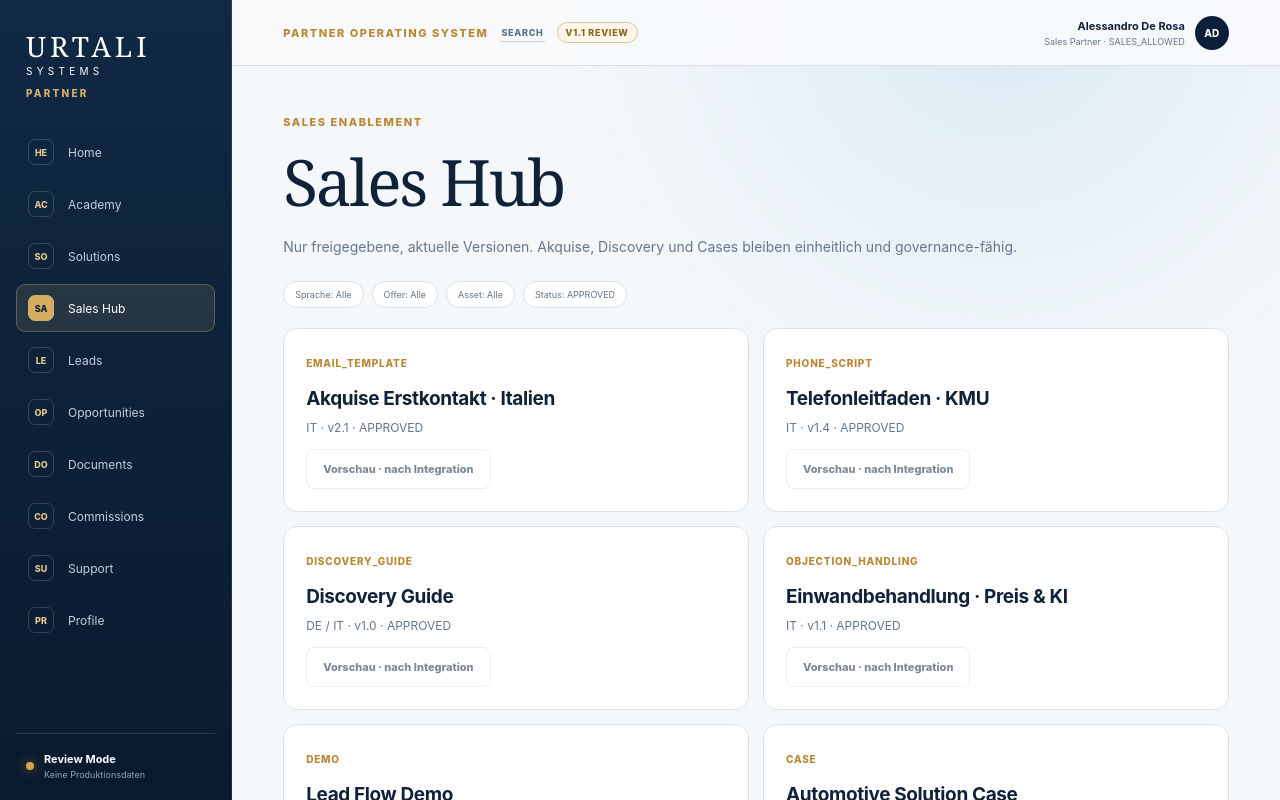
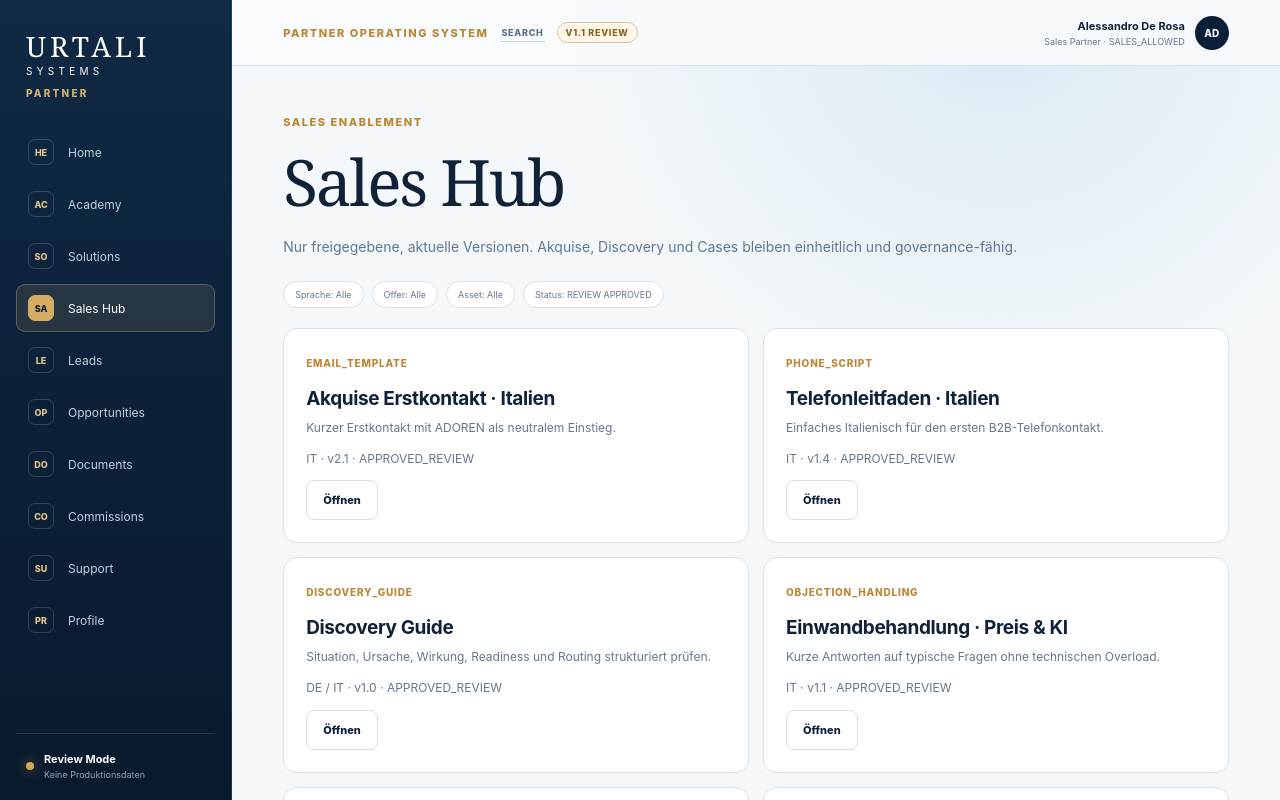
Before and after one commit to lavolpeofficial/vito-platform, a Next.js app in the folder apps/partner-portal/: page /sales in a window 1280 px wide. Shown: the top 800 px of the page. Built offline with nearby package versions, Linux system fonts and the light colour scheme.

Commit message:
feat(partner-portal): connect sales content library

```diff
--- a/apps/partner-portal/app/(portal)/sales/page.tsx
+++ b/apps/partner-portal/app/(portal)/sales/page.tsx
@@ -1,11 +1,5 @@
-const assets = [
-  ['Akquise Erstkontakt · Italien', 'EMAIL_TEMPLATE', 'IT', 'v2.1'],
-  ['Telefonleitfaden · KMU', 'PHONE_SCRIPT', 'IT', 'v1.4'],
-  ['Discovery Guide', 'DISCOVERY_GUIDE', 'DE / IT', 'v1.0'],
-  ['Einwandbehandlung · Preis & KI', 'OBJECTION_HANDLING', 'IT', 'v1.1'],
-  ['Lead Flow Demo', 'DEMO', 'DE / IT', 'v0.8'],
-  ['Automotive Solution Case', 'CASE', 'IT', 'v1.0'],
-];
+import Link from 'next/link';
+import { salesAssets } from '@/lib/content';
 
 export default function SalesPage() {
   return (
@@ -15,14 +9,15 @@ export default function SalesPage() {
         <h1>Sales Hub</h1>
         <p>Nur freigegebene, aktuelle Versionen. Akquise, Discovery und Cases bleiben einheitlich und governance-fähig.</p>
       </header>
-      <div className="filter-bar"><span>Sprache: Alle</span><span>Offer: Alle</span><span>Asset: Alle</span><span>Status: APPROVED</span></div>
+      <div className="filter-bar"><span>Sprache: Alle</span><span>Offer: Alle</span><span>Asset: Alle</span><span>Status: REVIEW APPROVED</span></div>
       <section className="asset-grid">
-        {assets.map(([title, type, language, version]) => (
-          <article className="asset-card" key={title}>
-            <span className="asset-type">{type}</span>
-            <h2>{title}</h2>
-            <p>{language} · {version} · APPROVED</p>
-            <button className="button secondary" type="button" disabled title="Asset storage is not connected in review mode">Vorschau · nach Integration</button>
+        {salesAssets.map((asset) => (
+          <article className="asset-card" key={asset.slug}>
+            <span className="asset-type">{asset.category}</span>
+            <h2>{asset.title}</h2>
+            <p>{asset.summary}</p>
+            <p>{asset.language} · v{asset.version} · {asset.status}</p>
+            <Link className="button secondary" href={'/sales/' + asset.slug}>Öffnen</Link>
           </article>
         ))}
       </section>
```
